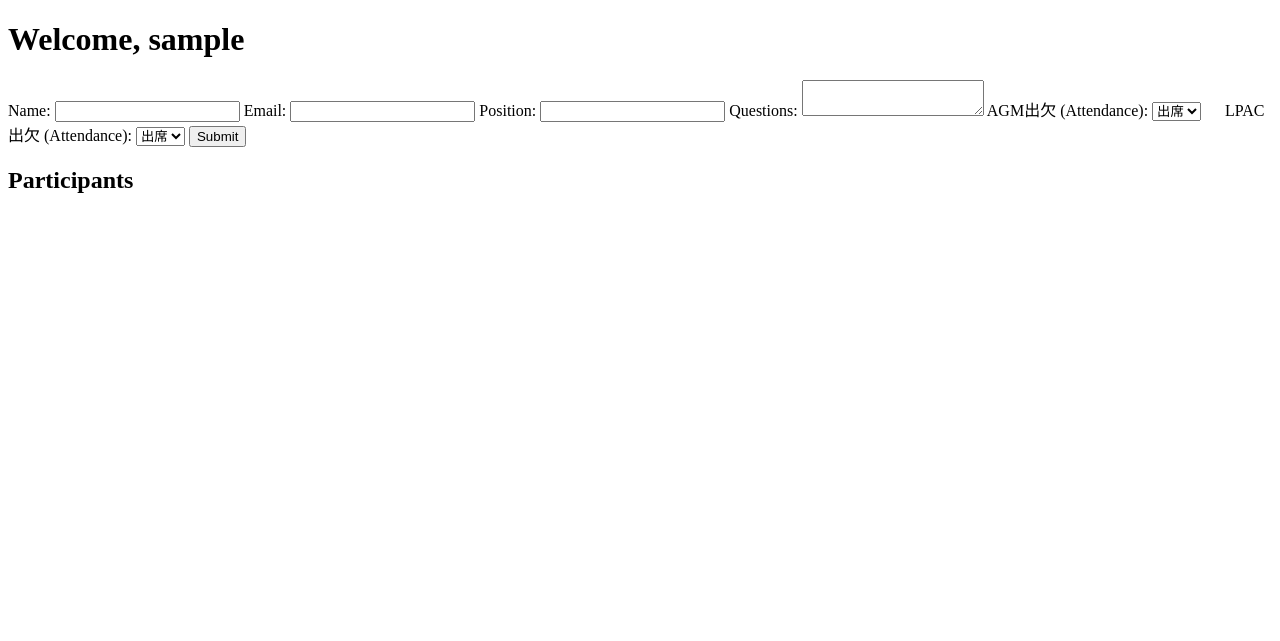
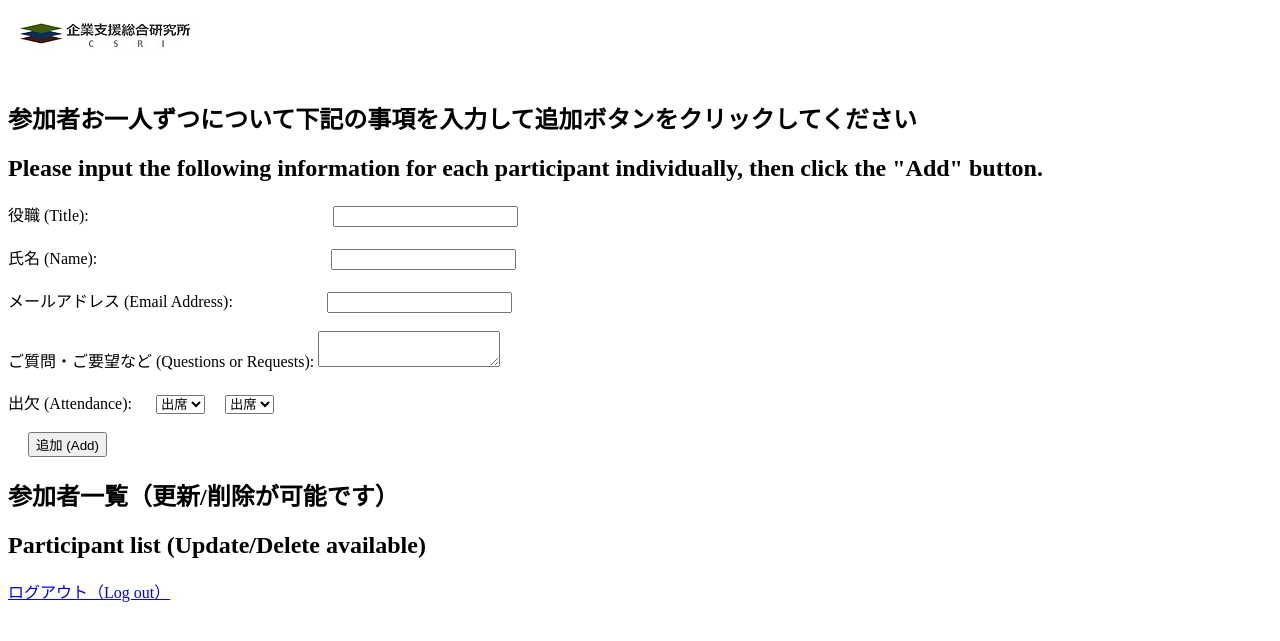
Before and after one commit to akcsri/agm_lpac_attendance, a Flask app: page /user2_dashboard in a window 1280 px wide. Shown: the top 641 px of the page. Run offline with Flask 3, Linux system fonts and the light colour scheme; the visitor is signed in with stand-in values (Sample User, id 1).

Commit message:
Add files via upload

```diff
--- a/templates/user2_dashboard.html
+++ b/templates/user2_dashboard.html
@@ -1,49 +1,38 @@
+<!DOCTYPE html>
 
-<!DOCTYPE html>
-<html lang="en">
+<html>
 <head>
-    <meta charset="UTF-8">
-    <title>User2 Dashboard</title>
+<title>ユーザーダッシュボード</title>
 </head>
-<body>
-    <h1>Welcome, {{ username }}</h1>
-    <form method="POST" action="/attendance">
-        <label for="name">Name:</label>
-        <input type="text" id="name" name="name" required>
-        <label for="email">Email:</label>
-        <input type="email" id="email" name="email" required>
-        <label for="position">Position:</label>
-        <input type="text" id="position" name="position" required>
-        <label for="questions">Questions:</label>
-        <textarea id="questions" name="questions"></textarea>
-        <label for="agm_status">AGM出欠 (Attendance):</label>
-        <select id="agm_status" name="agm_status">
-            <option value="出席">出席</option>
-            <option value="欠席">欠席</option>
-        </select>
-        <label for="lpac_status" style="margin-left: 20px;">LPAC出欠 (Attendance):</label>
-        <select id="lpac_status" name="lpac_status">
-            <option value="出席">出席</option>
-            <option value="欠席">欠席</option>
-        </select>
-        <button type="submit">Submit</button>
+<body><img alt="Logo" src="{{ url_for('static', filename='logo.png') }}" style="position: absolute; top: 20px; left: 20px;"/>
+<h2 style="margin-top: 100px;">参加者お一人ずつについて下記の事項を入力して追加ボタンをクリックしてください</h2>
+<h2 style="margin-top: 0px;">Please input the following information for each participant individually, then click the "Add" button.</h2>
+<form method="POST">
+<label style="text-align: left; display: block;">役職 (Title): <input name="position" required="" style="margin-left: 240px;" type="text"/></label><br/>
+<label style="text-align: left; display: block;">氏名 (Name): <input name="name" required="" style="margin-left: 230px;" type="text"/></label><br/>
+<label style="text-align: left; display: block;">メールアドレス (Email Address): <input name="email" required="" style="margin-left: 90px;" type="email"/></label><br/>
+<label style="text-align: left; display: block;">ご質問・ご要望など (Questions or Requests): <textarea name="questions" style="margin-left: 0px;"></textarea></label><br/>
+<label style="text-align: left; display: block;">出欠 (Attendance):
+            <select name="agm_status" style="margin-left: 20px;"><option value="出席">出席</option><option value="欠席">欠席</option></select><select name="lpac_status" style="margin-left: 20px;"><option value="出席">出席</option><option value="欠席">欠席</option></select>
+</label><br/>
+<button style="margin-left: 20px;" type="submit">追加 (Add)</button>
 </form>
-    <h2>Participants</h2>
+<h2>参加者一覧（更新/削除が可能です）</h2>
+<h2>Participant list (Update/Delete available) </h2>
 <ul>
   {% for p in participants %}
     <li>
-            {{ p.name }} - {{ p.email }} - {{ p.position }} - {{ p.questions }} - AGM:
-            <select name="agm_status">
-                <option value="出席" {% if p.agm_status == '出席' %}selected{% endif %}>出席</option>
-                <option value="欠席" {% if p.agm_status == '欠席' %}selected{% endif %}>欠席</option>
-            </select>
-            LPAC:
-            <select name="lpac_status">
-                <option value="出席" {% if p.lpac_status == '出席' %}selected{% endif %}>出席</option>
-                <option value="欠席" {% if p.lpac_status == '欠席' %}selected{% endif %}>欠席</option>
-            </select>
+      {{ p.position }} - {{ p.name }} - {{ p.email }} - {{ p.questions }}
+      <form action="{{ url_for('update_participant', participant_id=p.id) }}" method="POST" style="display:inline;">
+<select name="agm_status" style="margin-left: 20px;"><option value="出席">出席</option><option value="欠席">欠席</option></select><select name="lpac_status" style="margin-left: 20px;"><option value="出席">出席</option><option value="欠席">欠席</option></select>
+<button style="margin-left: 20px;" type="submit">更新 (Update)</button>
+</form>
+<form action="{{ url_for('delete_participant', participant_id=p.id) }}" method="POST" style="display:inline;">
+<button onclick="return confirm('本当に削除しますか？ Are you sure you want to delete it?');" style="margin-left: 20px;" type="submit">削除 (Delete)</button>
+</form>
 </li>
   {% endfor %}
 </ul>
+<a href="{{ url_for('logout') }}">ログアウト（Log out）</a>
 </body>
 </html>
```
Lines whose indentation alone changed are shown as unchanged.
